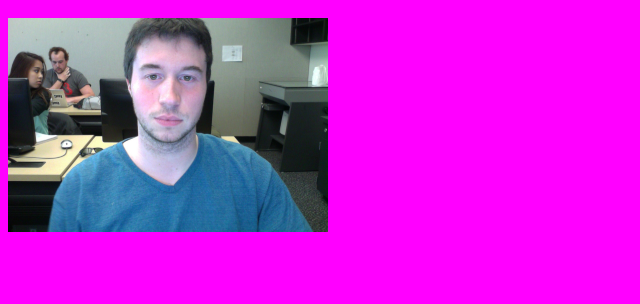
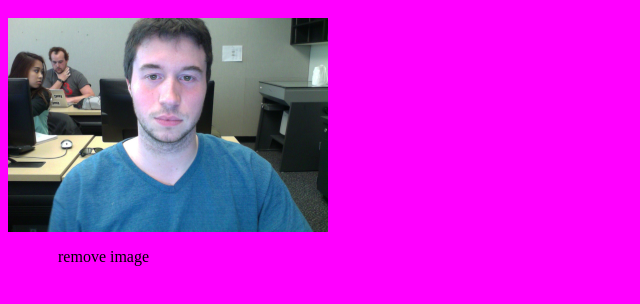
Before and after one commit to nathanmcrae/nathanmcrae.github.io, a plain HTML site: page index.html in a window 1280 px wide. Shown: the part 48-352 px from the top of the page, without its empty margins (0-640 px from the left). Drawn offline with Linux system fonts and the light colour scheme.

```diff
--- a/index.html
+++ b/index.html
@@ -9,6 +9,6 @@
 	<h1>Nathan McRae</h1>
 
 	<img src="img/me.jpg" style="">
-
+<p> remove image</p>
 </body>
 </html>
```
